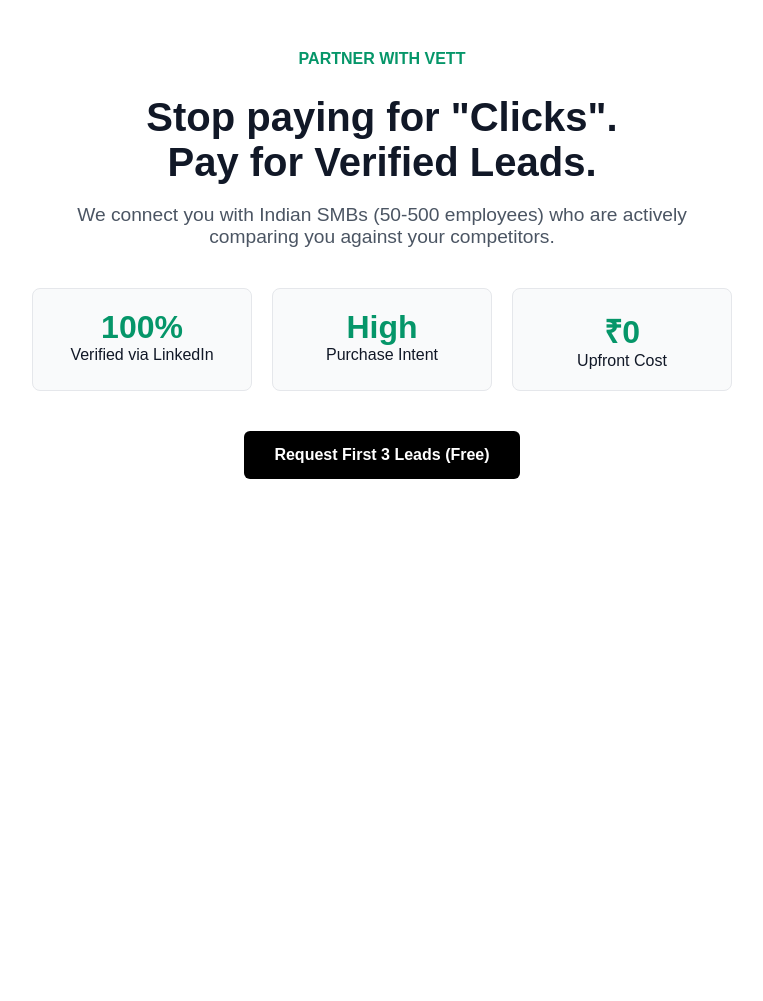
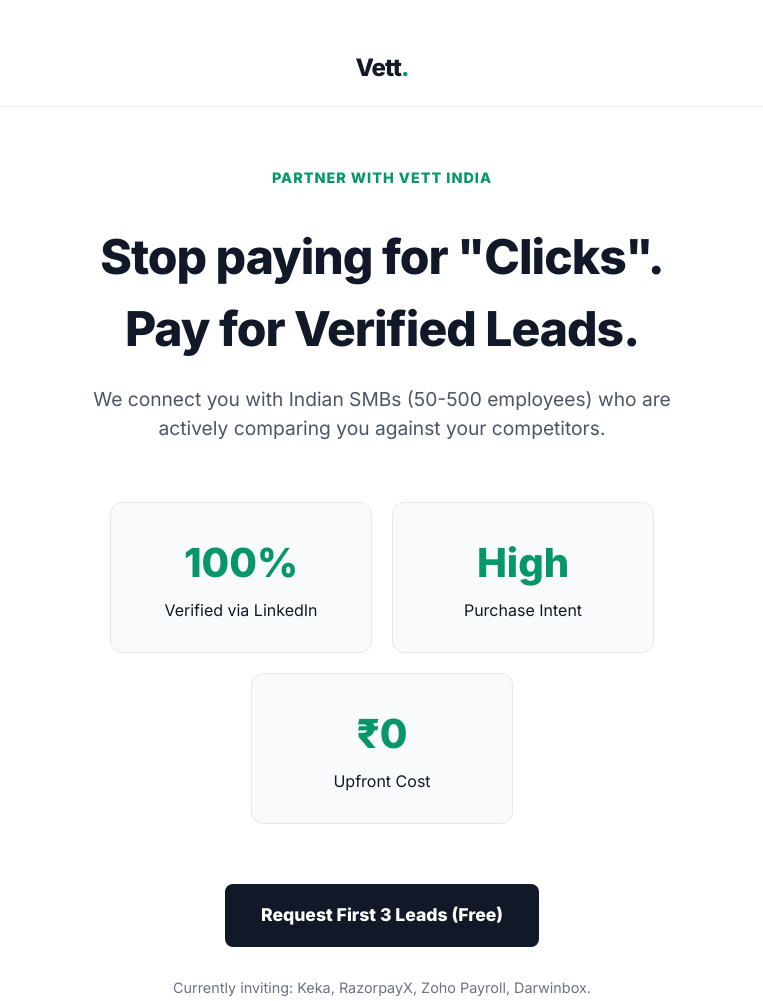
Before and after one commit to dhanin22/landing-page, a plain HTML site: page vendor.html in a window 1280 px wide. Shown: the whole page, without its empty margins (258-1021 px from the left). Before the commit the page ends 800 px from the top, so only its background shows below. Drawn offline with Linux system fonts and the light colour scheme.

Commit message:
Update vendor.html

```diff
--- a/vendor.html
+++ b/vendor.html
@@ -3,19 +3,33 @@
 <head>
     <meta charset="UTF-8">
     <title>For Vendors | Get Qualified HR Leads</title>
+    <meta name="viewport" content="width=device-width, initial-scale=1.0">
+    <link href="https://fonts.googleapis.com/css2?family=Inter:wght@400;600;800&display=swap" rel="stylesheet">
     <style>
-        body { font-family: sans-serif; padding: 50px 20px; text-align: center; color: #111827; max-width: 700px; margin: 0 auto; }
-        h1 { font-size: 2.5rem; margin-bottom: 10px; }
-        .stat-grid { display: flex; gap: 20px; justify-content: center; margin: 40px 0; }
-        .stat-box { background: #f9fafb; padding: 20px; border-radius: 8px; border: 1px solid #e5e7eb; width: 30%; }
-        .num { font-size: 2rem; font-weight: 800; color: #059669; display: block; }
-        .btn { background: #000; color: white; padding: 15px 30px; text-decoration: none; border-radius: 6px; font-weight: bold; display: inline-block; }
+        body { font-family: 'Inter', sans-serif; padding: 50px 20px; text-align: center; color: #111827; max-width: 800px; margin: 0 auto; line-height: 1.5; }
+
+        nav { border-bottom: 1px solid #eee; padding-bottom: 20px; margin-bottom: 60px; text-align: center; }
+        .logo { font-weight: 900; font-size: 1.5rem; text-decoration: none; color: #111827; letter-spacing: -1px; }
+        .logo span { color: #059669; }
+
+        h1 { font-size: 3rem; margin-bottom: 10px; font-weight: 800; letter-spacing: -1px; }
+        .stat-grid { display: flex; gap: 20px; justify-content: center; margin: 60px 0; flex-wrap: wrap; }
+        .stat-box { background: #f9fafb; padding: 30px; border-radius: 12px; border: 1px solid #e5e7eb; width: 25%; min-width: 200px; }
+        .num { font-size: 2.5rem; font-weight: 800; color: #059669; display: block; margin-bottom: 5px; }
+
+        .cta-btn { background: #111827; color: white; padding: 18px 36px; text-decoration: none; border-radius: 8px; font-weight: bold; display: inline-block; font-size: 1.1rem; }
+        .cta-btn:hover { background: black; }
     </style>
 </head>
 <body>
-    <div style="font-weight:bold; color:#059669; margin-bottom:20px;">PARTNER WITH VETT</div>
+
+    <nav>
+        <a href="index.html" class="logo">Vett<span>.</span></a>
+    </nav>
+
+    <div style="font-weight:800; color:#059669; margin-bottom:20px; letter-spacing:1px; font-size:0.9rem;">PARTNER WITH VETT INDIA</div>
     <h1>Stop paying for "Clicks".<br>Pay for Verified Leads.</h1>
-    <p style="font-size:1.2rem; color:#4b5563;">We connect you with Indian SMBs (50-500 employees) who are actively comparing you against your competitors.</p>
+    <p style="font-size:1.2rem; color:#4b5563; max-width: 600px; margin: 20px auto;">We connect you with Indian SMBs (50-500 employees) who are actively comparing you against your competitors.</p>
 
     <div class="stat-grid">
         <div class="stat-box">
@@ -32,6 +46,8 @@
         </div>
     </div>
 
-    <a href="mailto:founder@vett.in" class="btn">Request First 3 Leads (Free)</a>
+    <a href="mailto:founder@vett.in?subject=Requesting Leads" class="cta-btn">Request First 3 Leads (Free)</a>
+
+    <p style="margin-top:30px; font-size:0.9rem; color:#6b7280;">Currently inviting: Keka, RazorpayX, Zoho Payroll, Darwinbox.</p>
 </body>
 </html>
```
